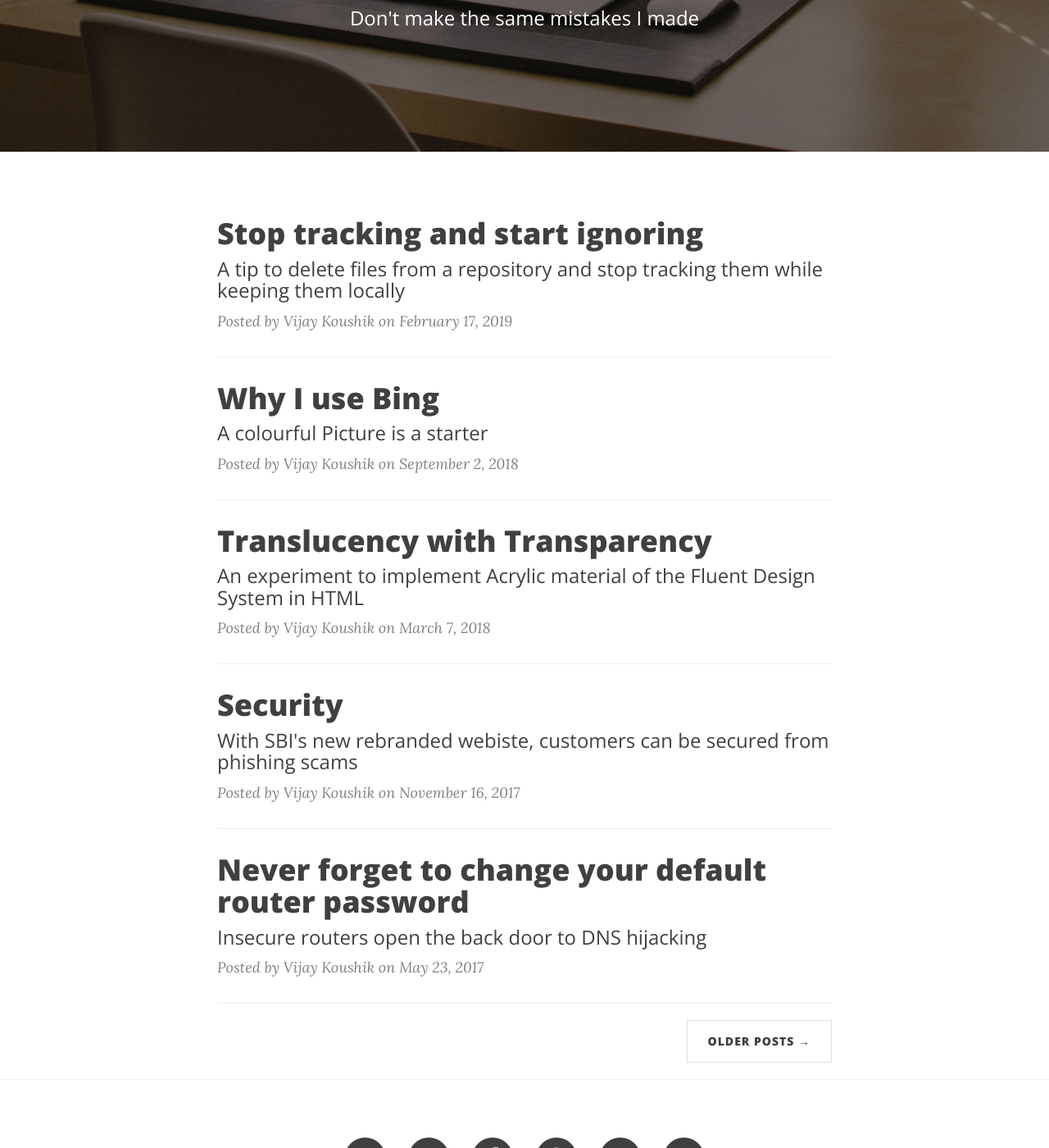
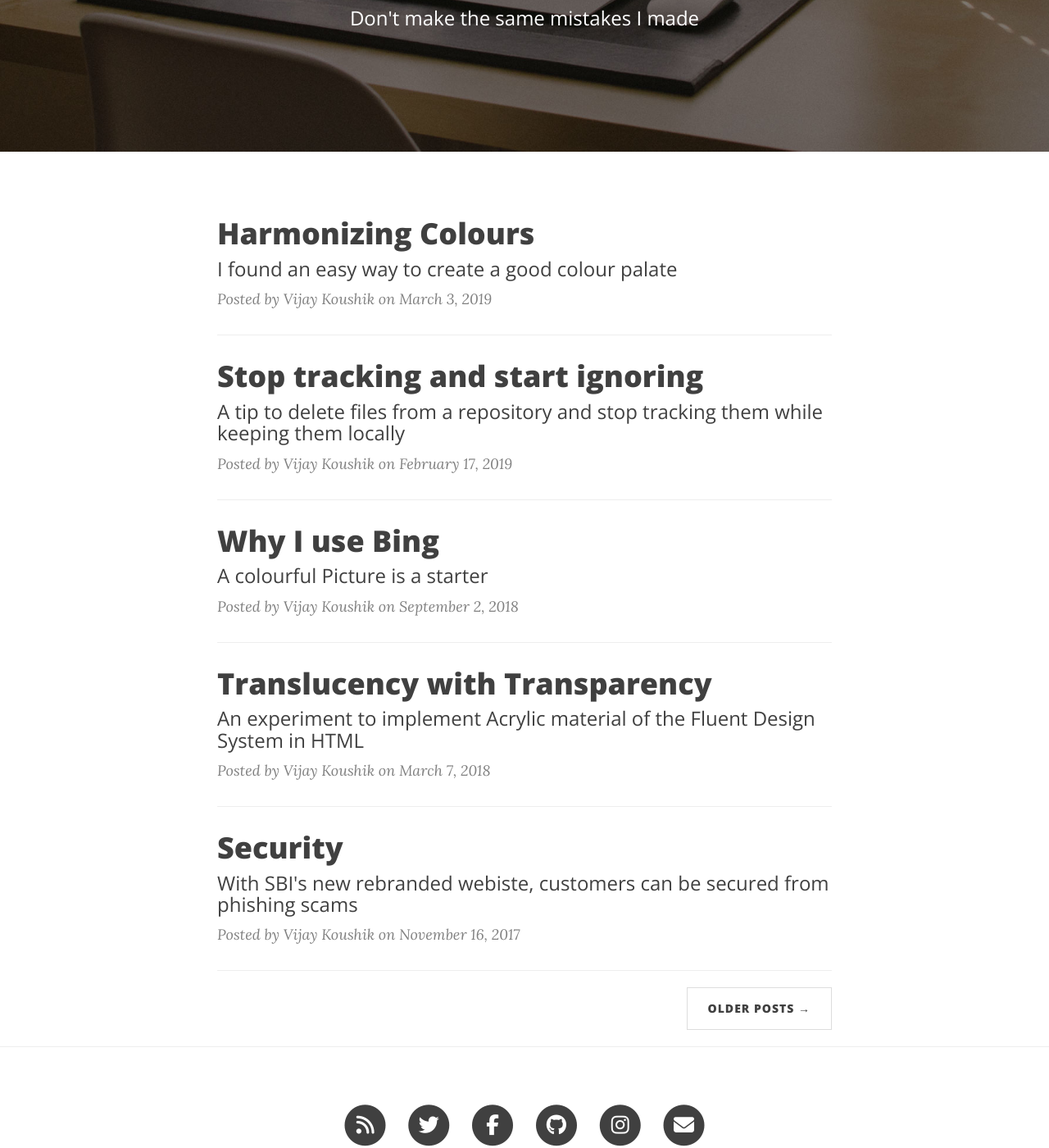
Before and after one commit to svijaykoushik/blog, a Jekyll site: the page built from index.html, in a window 1280 px wide and 1400 px high, scrolled down 439 px. Shown: the whole window at 82% size. Built offline with Jekyll 4.4.1, drawn with Linux system fonts in a browser that asks for light colours; nearby versions of some CDN libraries; the list of posts is cut into pages by our own code; comment, search, counter and statistics services are not loaded.

Commit message:
Posted article from draft

```diff
--- a/_drafts/making-colours-harmonious.markdown
+++ b/_posts/2019-03-03-harmonizing-colours.markdown
@@ -4,12 +4,13 @@ title:      "Harmonizing Colours"
 subtitle:   "I found an easy way to create a good colour palate"
 description: "I’ll be sharing here an easy method I found on the internet to create a palate of harmonious colours with the HSV colour model. I’ll also explain the terms Hue, saturation and value based on my understanding as a beginner."
 author:     "Vijay Koushik"
+date:       2019-03-03 09:00:00
 keywords:   "design, colour palate, colour scheme, web design, colour terminology"
 header-img: "img/2019_03_03/post_header.jpeg"
 og_type: 	"article"
 comments:   true
-pageId:     "TBA"
-tags:       ["beginner", "web design", "colour palate"]
+pageId:     "2019-03-03-harmonizing-colours"
+tags:       ["beginner", "web design", "colour palate creation"]
 ---
 <p>Hello world!</p>
 <p>I’ll be sharing here an easy method I found on the internet to create a palate of harmonious colours with the HSV colour model. I’ll also explain the terms Hue, saturation and value based on my understanding as a beginner.</p>
```
